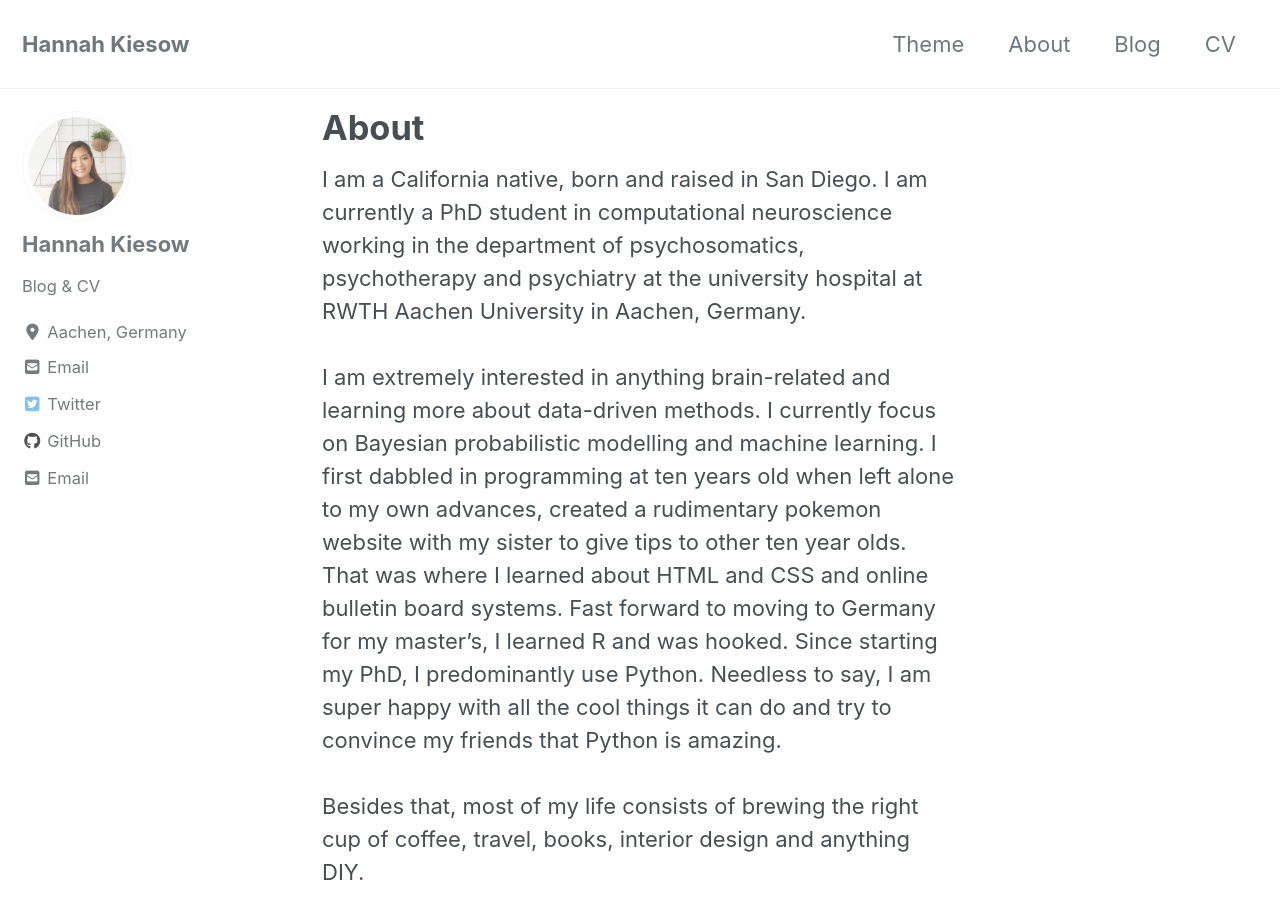
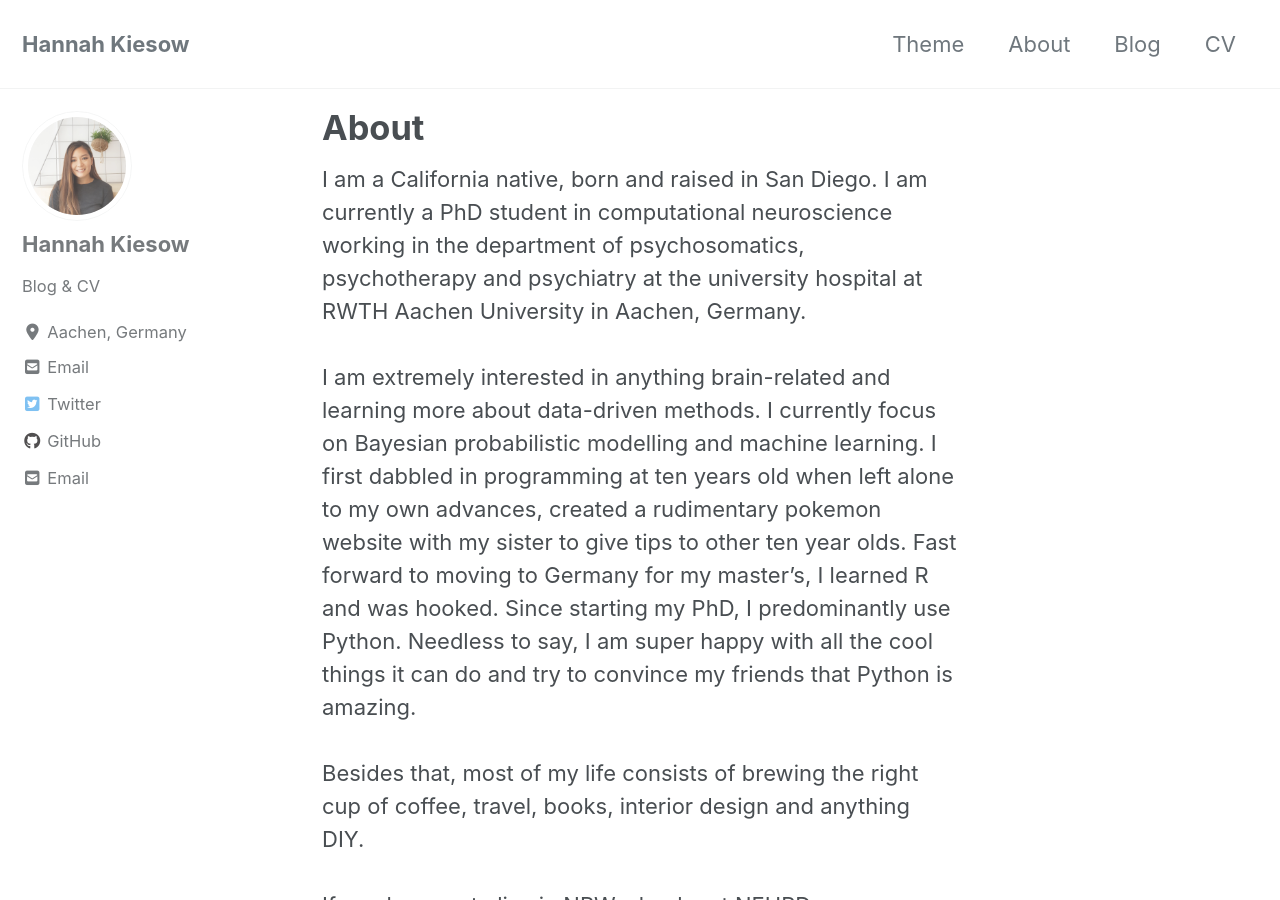
Before and after one commit to hannahkiesow/hannahkiesow.github.io, a Jekyll site: the page built from _pages/about.md, in a window 1280 px wide and 900 px high. Built offline with Jekyll 4.4.1, drawn with Linux system fonts in a browser that asks for light colours; cached includes are drawn as plain includes; nearby versions of some CDN libraries.

```diff
--- a/_pages/about.md
+++ b/_pages/about.md
@@ -8,7 +8,7 @@
 I am a California native, born and raised in San Diego. I am currently a PhD student in computational neuroscience working in the department of psychosomatics, psychotherapy and psychiatry at the university hospital at RWTH Aachen University in Aachen, Germany.
 <br>
 <br>
-I am extremely interested in anything brain-related and learning more about data-driven methods. I currently focus on Bayesian probabilistic modelling and machine learning. I first dabbled in programming at ten years old when left alone to my own advances, created a rudimentary pokemon website with my sister to give tips to other ten year olds. That was where I learned about HTML and CSS and online bulletin board systems. Fast forward to moving to Germany for my master's, I learned R and was hooked. Since starting my PhD, I predominantly use Python. Needless to say, I am super happy with all the cool things it can do and try to convince my friends that Python is amazing.
+I am extremely interested in anything brain-related and learning more about data-driven methods. I currently focus on Bayesian probabilistic modelling and machine learning. I first dabbled in programming at ten years old when left alone to my own advances, created a rudimentary pokemon website with my sister to give tips to other ten year olds. Fast forward to moving to Germany for my master's, I learned R and was hooked. Since starting my PhD, I predominantly use Python. Needless to say, I am super happy with all the cool things it can do and try to convince my friends that Python is amazing.
 <br>
 <br>
 Besides that, most of my life consists of brewing the right cup of coffee, travel, books, interior design and anything DIY.
```
Also changed, not shown: _pages/CV.md (+4 -2 lines).
